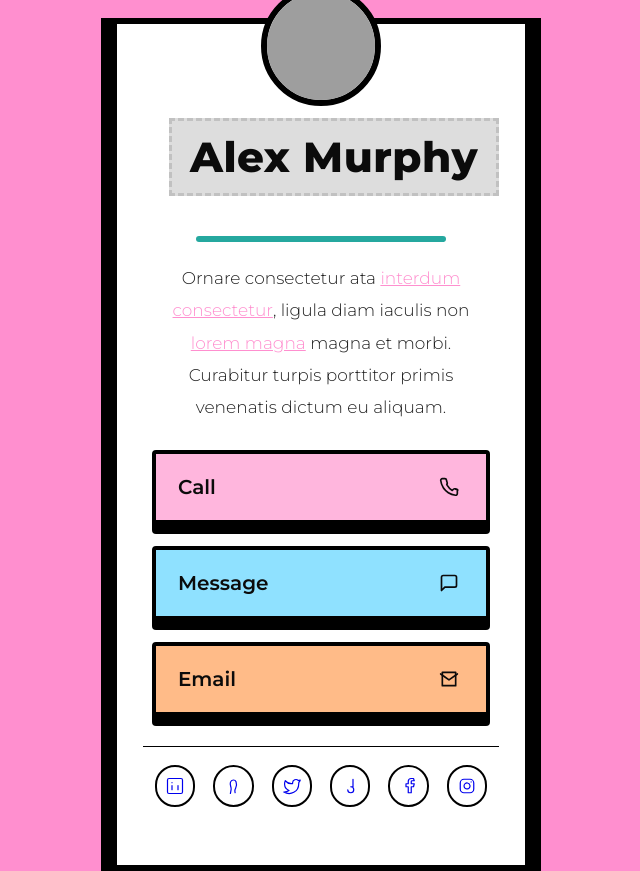
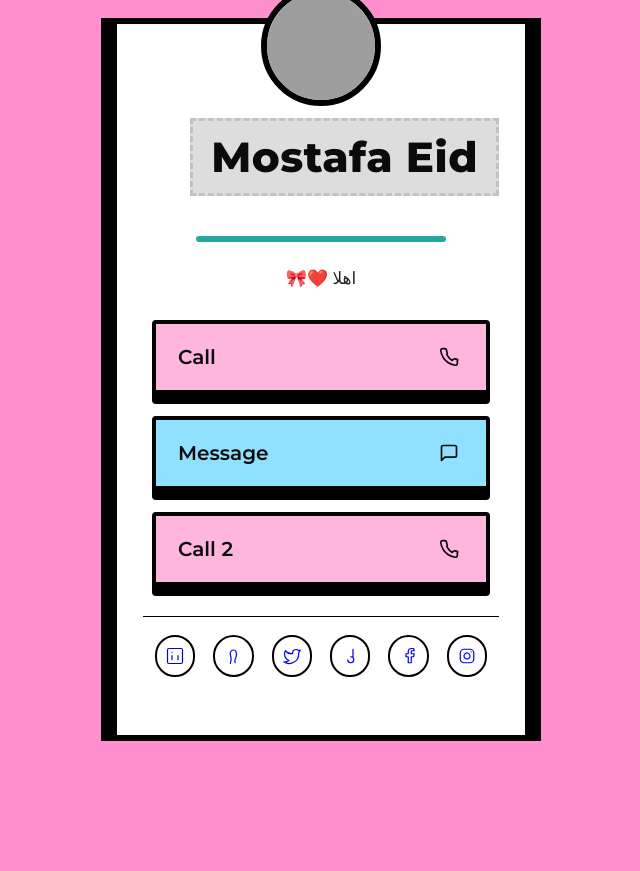
Before and after one commit to Mostafa-Eid0/Mostafa-Eid0.github.io, a plain HTML site: page index.html in a window 1280 px wide. Shown: the whole page, without its empty margins (319-959 px from the left). After the commit the page ends 800 px from the top, so only its background shows below. Drawn offline with Linux system fonts and the light colour scheme; grey boxes are pictures that could not be loaded.

Commit message:
Add files via upload

```diff
--- a/index.html
+++ b/index.html
@@ -3,7 +3,7 @@
 <head>
 <meta charset="utf-8" />
 <meta name="viewport" content="width=device-width,initial-scale=1" />
-<title>Alex Murphy — Profile</title>
+<title>Mostafa Eid  — Profile</title>
 <link href="https://fonts.googleapis.com/css2?family=Montserrat:wght@300;600;800&display=swap" rel="stylesheet">
 <style>
   :root{
@@ -164,17 +164,16 @@
         </div>
       </div>
 
-      <h1 class="name" dir="auto">Alex Murphy</h1>
+      <h1 class="name" dir="auto">Mostafa Eid </h1>
 
       <div class="underline" aria-hidden="true"></div>
 
       <p class="desc" dir="auto">
-        Ornare consectetur ata <a href="#">interdum consectetur</a>, ligula diam iaculis non
-        <a href="#">lorem magna</a> magna et morbi. Curabitur turpis porttitor primis venenatis dictum eu aliquam.
+        اهلا ❤️🎀
       </p>
 
       <div class="buttons" dir="ltr">
-        <a class="btn call" href="tel:+123456789">
+        <a class="btn call" href="tel:+201119598342">
           <span>Call</span>
           <span class="ico" aria-hidden="true">
             <!-- phone svg -->
@@ -182,7 +181,7 @@
           </span>
         </a>
 
-        <a class="btn msg" href="sms:+123456789">
+        <a class="btn msg" href="sms:+201119598342">
           <span>Message</span>
           <span class="ico" aria-hidden="true">
             <!-- chat svg -->
@@ -190,11 +189,11 @@
           </span>
         </a>
 
-        <a class="btn mail" href="mailto:alex@example.com">
-          <span>Email</span>
+        <a class="btn call" href="tel:+201001147396">
+          <span>Call 2</span>
           <span class="ico" aria-hidden="true">
-            <!-- mail svg -->
-            <svg width="20" height="20" viewBox="0 0 24 24" fill="none" stroke="currentColor" stroke-width="2" stroke-linecap="round" stroke-linejoin="round"><path d="M4 4h16v16H4z"></path><polyline points="22,6 12,13 2,6"></polyline></svg>
+            <!-- phone svg -->
+            <svg width="20" height="20" viewBox="0 0 24 24" fill="none" stroke="currentColor" stroke-width="2" stroke-linecap="round" stroke-linejoin="round"><path d="M22 16.92v3a2 2 0 0 1-2.18 2 19.8 19.8 0 0 1-8.63-3.07 19.5 19.5 0 0 1-6-6A19.8 19.8 0 0 1 2.08 4.18 2 2 0 0 1 4 2h3a2 2 0 0 1 2 1.72c.12.99.38 1.95.77 2.86a2 2 0 0 1-.45 2.11L9.91 10.09a16 16 0 0 0 6 6l1.4-1.4a2 2 0 0 1 2.11-.45c.91.39 1.87.65 2.86.77A2 2 0 0 1 22 16.92z"></path></svg>
           </span>
         </a>
       </div>
```
